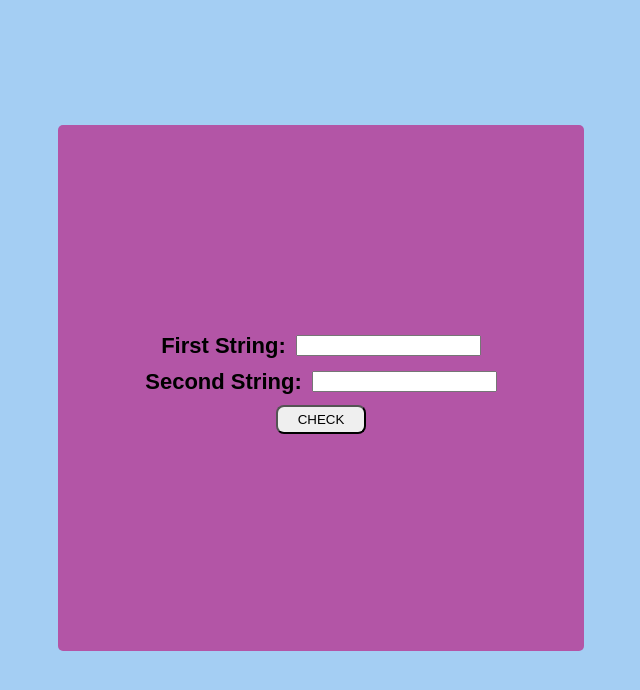
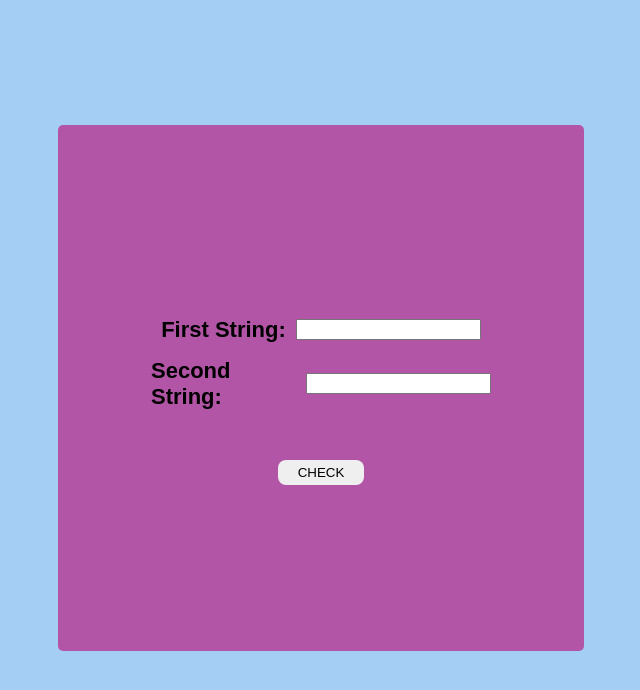
Before and after one commit to boanong/Isomorphic-String, a plain HTML site: page index.html in a window 1280 px wide. Shown: the whole page, without its empty margins (319-959 px from the left). Drawn offline with Linux system fonts and the light colour scheme.

Commit message:
Tweak UI design

```diff
--- a/assets/styles/style.css
+++ b/assets/styles/style.css
@@ -12,7 +12,7 @@ body {
   flex-direction: column;
   align-items: center;
   justify-content: center;
-  gap: 10px;
+  gap: 20px;
   margin: auto;
   background-color: rgb(179, 85, 166);
   padding: 5%;
@@ -31,7 +31,8 @@ label {
   flex-direction: column;
   align-items: center;
   justify-content: center;
-  gap: 10px;
+  gap: 30px;
+  padding: 30px;
 }
 
 .firstinput {
@@ -48,14 +49,20 @@ label {
   align-items: center;
   justify-content: center;
   gap: 10px;
+  height: 20%;
 }
 
 button {
   text-align: center;
   padding: 5px 20px;
   border-radius: 8px;
+  border: 5px;
 }
 
+button:hover {
+  background-color: rgb(164, 206, 243);
+  color: black;
+}
 #result {
   background-color: rgb(196, 230, 231);
   font-size: x-large;
```
